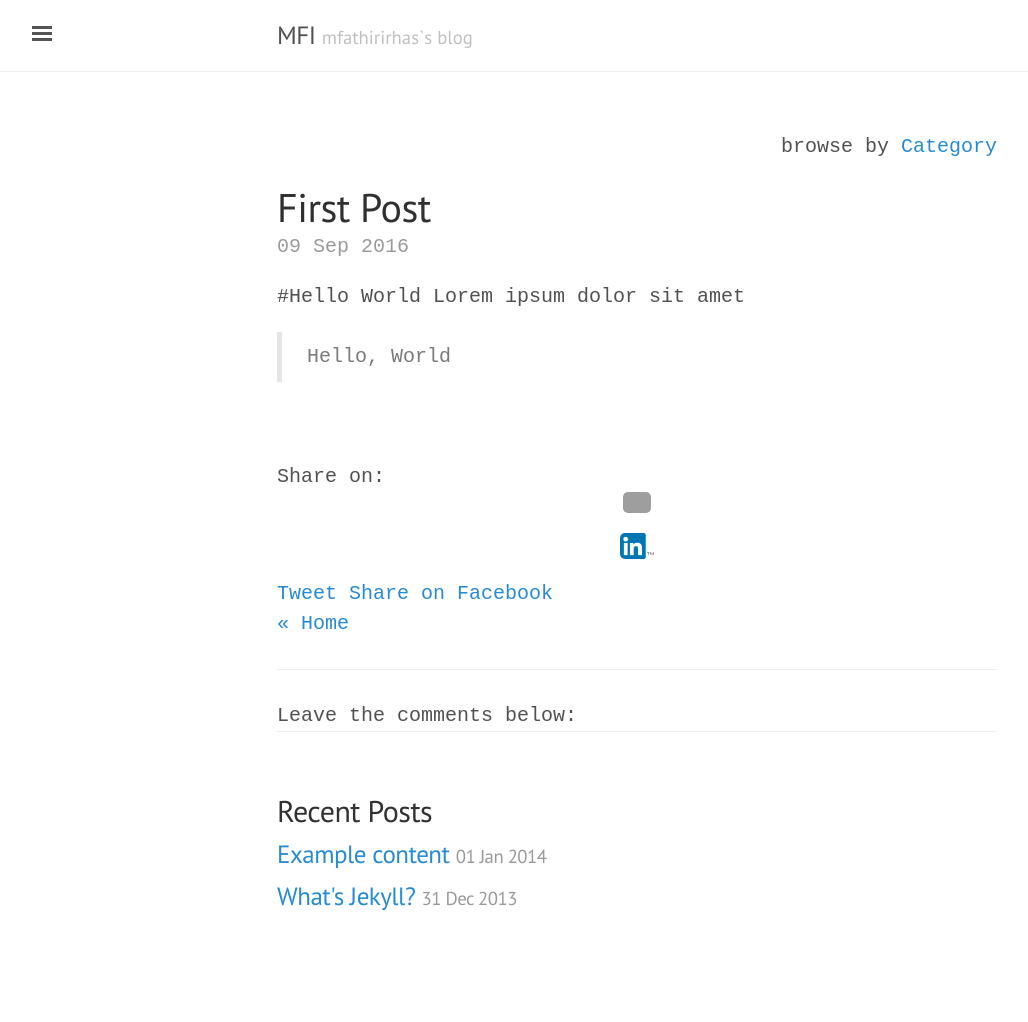
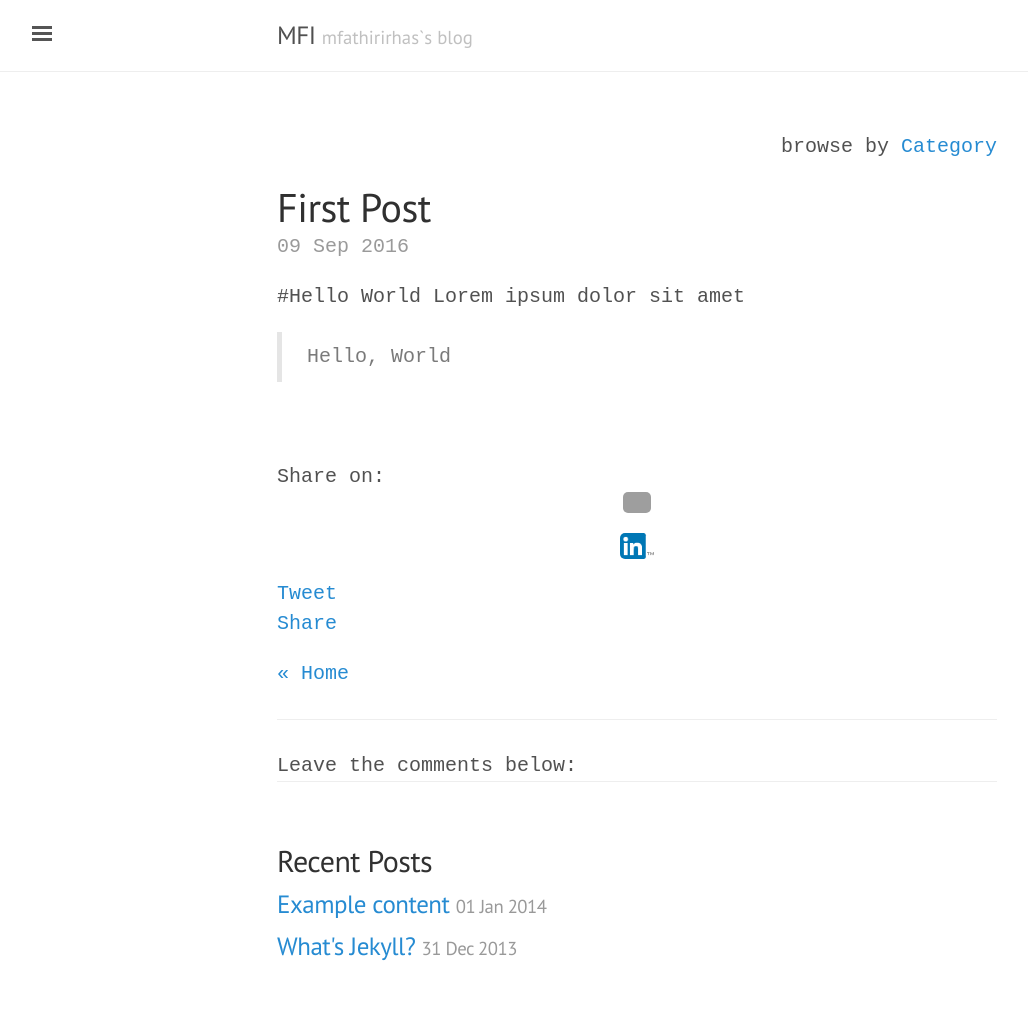
Before and after one commit to mfirhas/mfathirirhas.github.io, a Jekyll site: the page built from _posts/2016-09-10-first-post.md, in a window 1280 px wide. Shown: the whole page, without its empty margins (3-1031 px from the left). Built offline with Jekyll 4.4.1, drawn with Linux system fonts in a browser that asks for light colours; comment, search, counter and statistics services are not loaded; before the commit the page ends 972 px from its top, so only the background shows below that; some of the changed lines change nothing that is shown; grey boxes are pictures that could not be loaded.

Commit message:
Add facebook javascript plugin and share button

```diff
--- a/_layouts/post.html
+++ b/_layouts/post.html
@@ -1,6 +1,17 @@
 ---
 layout: default
 ---
+
+<!--Facebook Javescript-->
+<div id="fb-root"></div>
+<script>(function(d, s, id) {
+  var js, fjs = d.getElementsByTagName(s)[0];
+  if (d.getElementById(id)) return;
+  js = d.createElement(s); js.id = id;
+  js.src = "//connect.facebook.net/en_GB/sdk.js#xfbml=1&version=v2.7&appId=164966023945794";
+  fjs.parentNode.insertBefore(js, fjs);
+}(document, 'script', 'facebook-jssdk'));</script>
+<!--end facebook javascript plugin-->
 
 <div class="post">
   <h1 class="post-title">{{ page.title }}</h1>
@@ -40,7 +51,7 @@
 
 <a class="tumblr-share-button" data-color="blue" data-notes="right" href="https://embed.tumblr.com/share"></a> <script>!function(d,s,id){var js,ajs=d.getElementsByTagName(s)[0];if(!d.getElementById(id)){js=d.createElement(s);js.id=id;js.src="https://secure.assets.tumblr.com/share-button.js";ajs.parentNode.insertBefore(js,ajs);}}(document, "script", "tumblr-js");</script>
 
-<a href="https://www.facebook.com/sharer.php?u={{ site.url }}/{{ page.url }}&title={{ page.title }}" title="Facebook" target="_blank">Share on Facebook</a>
+<div class="fb-share-button" data-href="https://developers.facebook.com/docs/plugins/" data-layout="button" data-size="small" data-mobile-iframe="true"><a class="fb-xfbml-parse-ignore" target="_blank" href="https://www.facebook.com/sharer/sharer.php?u=https%3A%2F%2Fdevelopers.facebook.com%2Fdocs%2Fplugins%2F&amp;src=sdkpreparse">Share</a></div>
 
 </p>
 <!--end share-->
```
